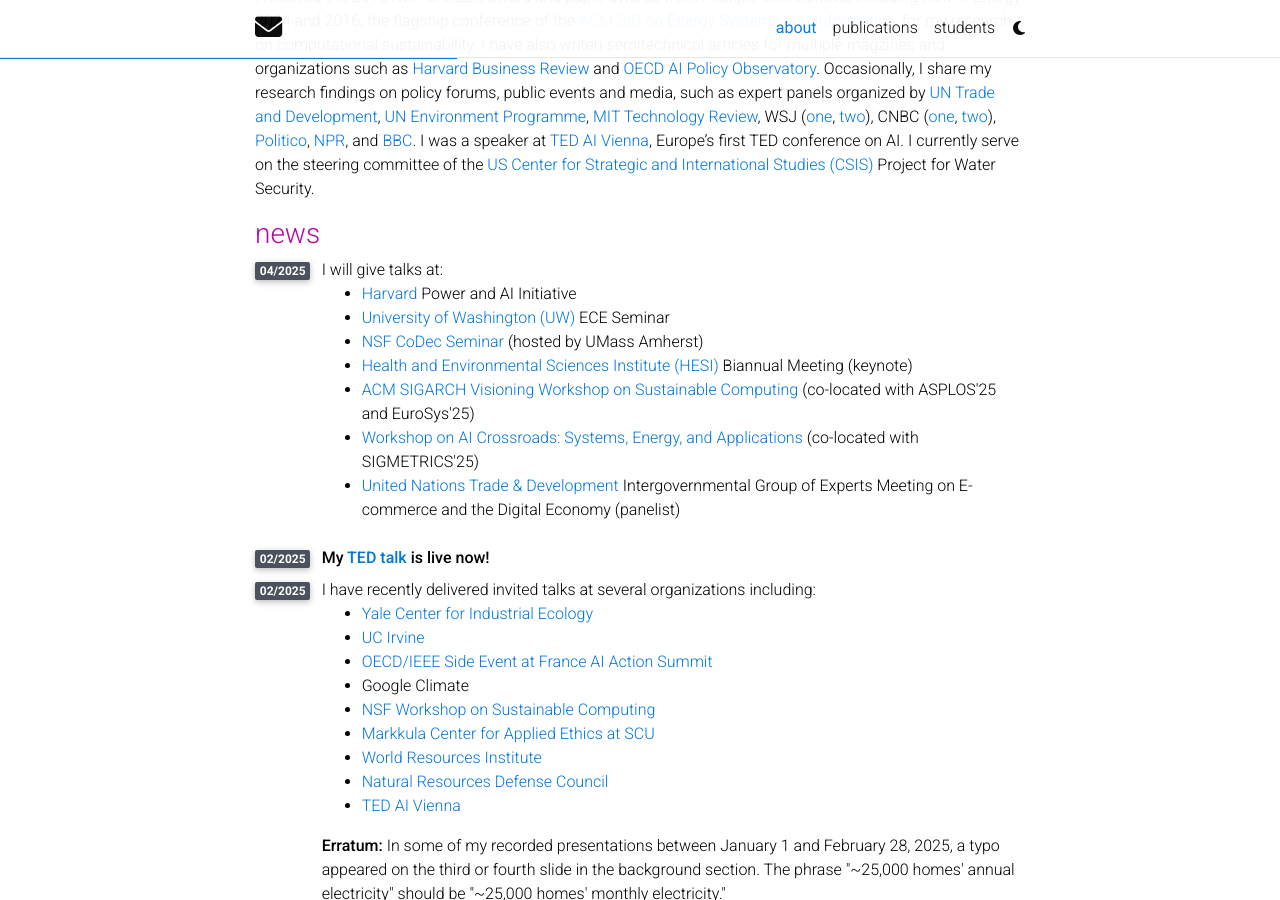
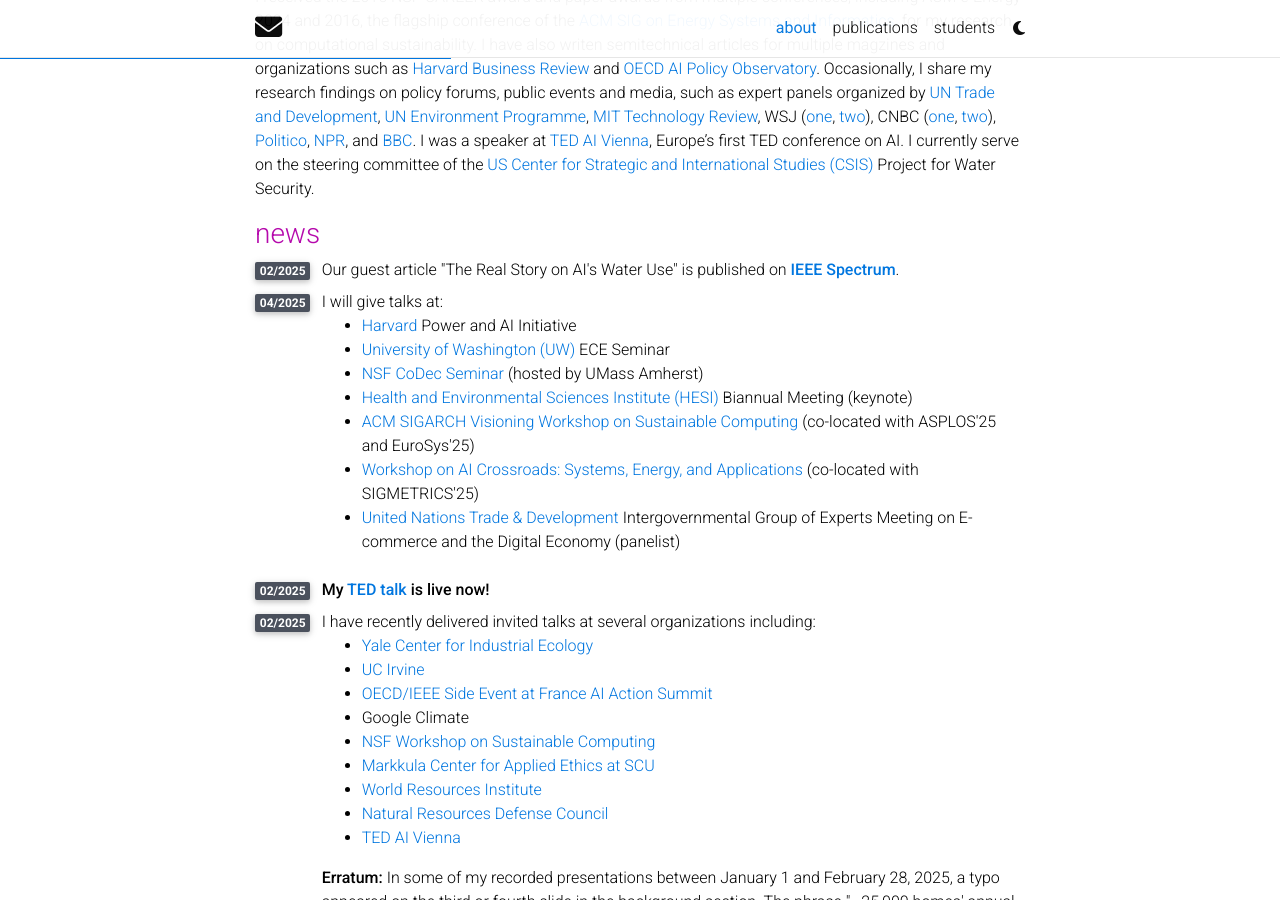
Before and after one commit to shaoleiren/shaoleiren.github.io, a Jekyll site: the page built from _pages/about.md, in a window 1280 px wide and 900 px high, scrolled down 841 px. Built offline with Jekyll 4.4.1, drawn with Linux system fonts in a browser that asks for light colours; full-size pictures stand in for the smaller copies a plugin makes; comment, search, counter and statistics services are not loaded; a style sheet for code colours, icons or effects is not loaded.

Commit message:
Update about.html

```diff
--- a/_layouts/about.html
+++ b/_layouts/about.html
@@ -51,6 +51,17 @@
 
           <!-- Selected media -->
           <h3>news</h3>
+
+          <div class="row" style="margin-bottom: 8px;">
+              <div class="col-xs-1 cl-sm-1 col-md-1 text-center" style="width: 30px;">
+                <span class="badge font-weight-bold stylish-color text-uppercase align-middle" style="min-width: 30px;">
+                 02/2025
+                </span>
+              </div>
+              <div class="col-xs-11 cl-sm-11 col-md-11 mt-2 mt-md-0">Our guest article "The Real Story on AI's Water Use" is published on
+               <strong><a href="https://spectrum.ieee.org/ai-water-usage">IEEE Spectrum</a></strong>.
+              </div>
+          </div>
 
           <div class="row" style="margin-bottom: 8px;">
               <div class="col-xs-1 cl-sm-1 col-md-1 text-center" style="width: 30px;">
```
